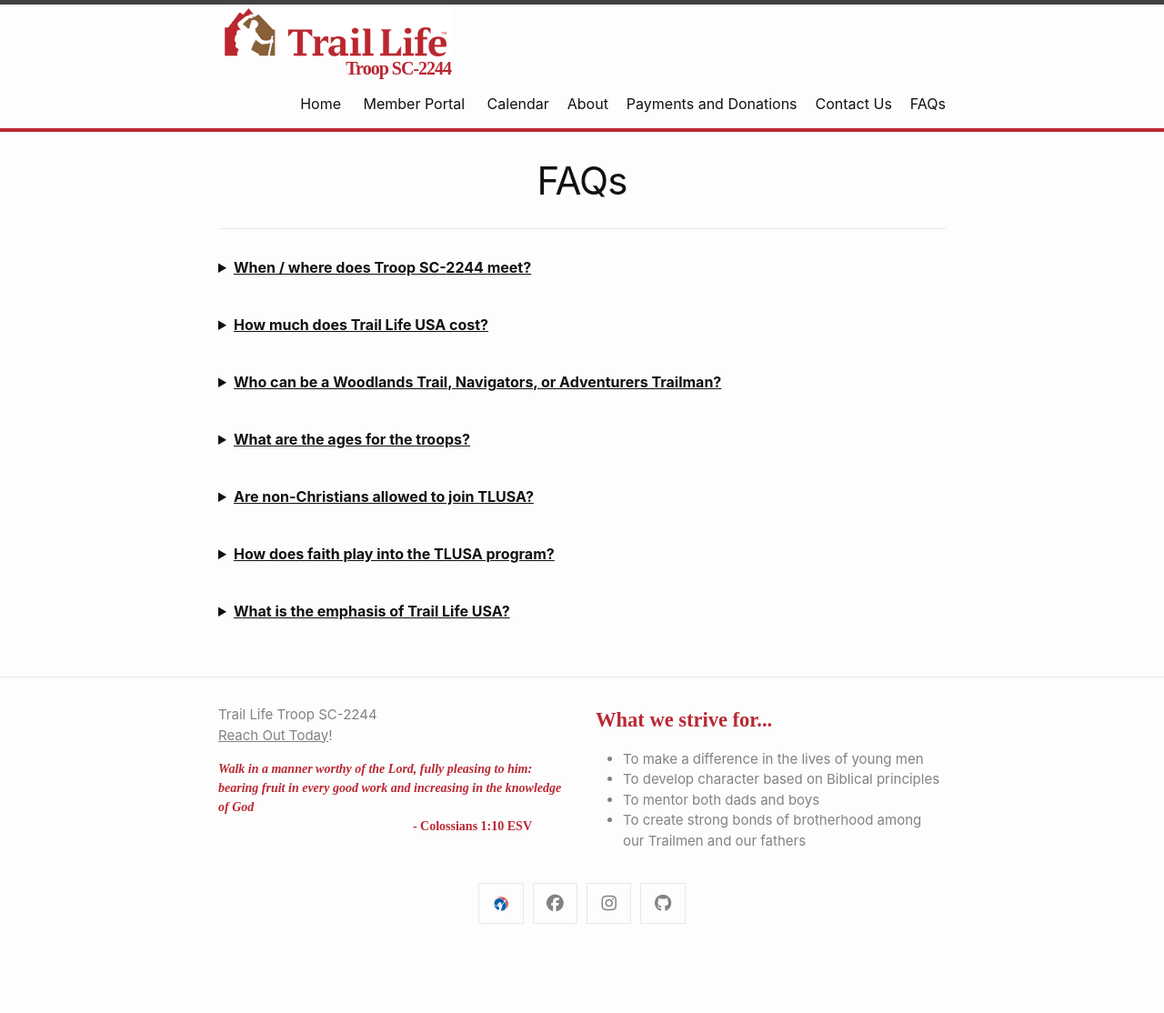
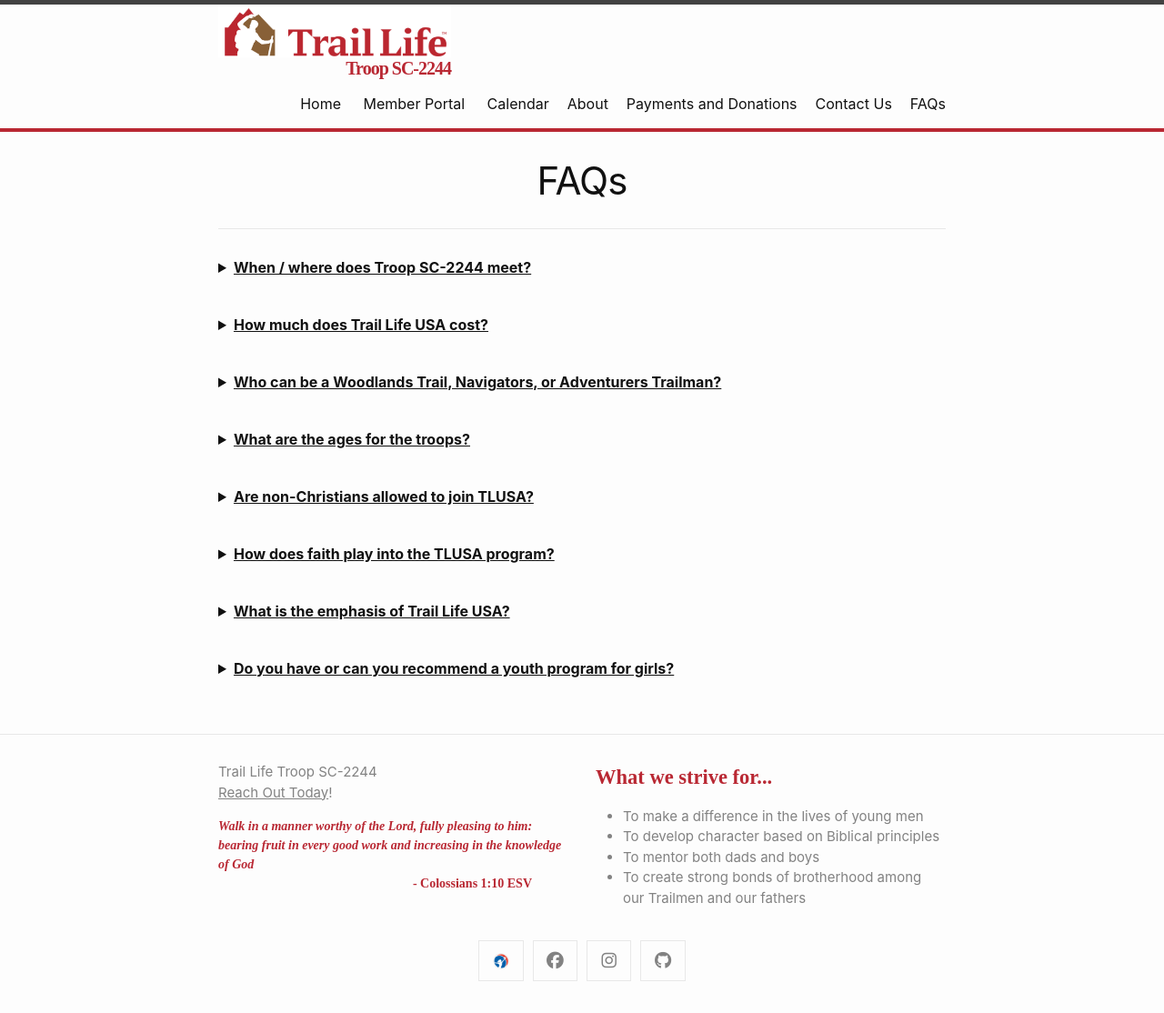
Before and after one commit to traillife-sc2244/traillife-sc2244.github.io, a Jekyll site: the page built from faq.md, in a window 1280 px wide. Shown: the whole page at 91% size. Built offline with Jekyll 4.4.1, drawn with Linux system fonts in a browser that asks for light colours; comment, search, counter and statistics services are not loaded; before the commit the page ends 1051 px from its top, so only the background shows below that.

Commit message:
susan changes - part 2

```diff
--- a/_sass/minima/custom-styles.scss
+++ b/_sass/minima/custom-styles.scss
@@ -128,6 +128,20 @@ a.blended-link:visited {
     text-decoration: none;
 }
 
+.link_button:visited {
+    color: #FFF;
+}
+
+a.faq:link a.faq:visited {
+    color: #000;
+}
+
+.faq-hr {
+    width: 50%;
+    text-align: left;
+    margin: 5px;
+}
+
 img.img_thumb {
     // width: 192px;
     height: 96px;
--- a/faq.md
+++ b/faq.md
@@ -7,32 +7,49 @@ order: 5
 
 <details>
 <summary><strong><u>When / where does Troop SC-2244 meet?</u></strong></summary>
-Troop SC-2244 is chartered with East Pickens Baptist Church, a Southern Baptist Church located on Gentry Memorial Hwy between Pickens and Easley, SC. <a href="https://www.eastpickens.org" target="_blank">EastPickens.org</a>
+Troop SC-2244 is chartered with <a href="https://www.eastpickens.org" target="_blank" class="faq">East Pickens Baptist Church</a>, a Southern Baptist Church located at 2244 Gentry Memorial Hwy between Pickens and Easley, SC. EastPickens.org
 <br /><br />
-The troop meets every Thursday night from 6:15 - 8:00 for regular troop meetings. During these meetings the trailmen participate in a devotional time and work towards earning branches or badges for the various troop levels through instructional and hands-on activities. Each second Thursday of the month the trailmen focus on the Worthy Life Award, the spiritual development component of Trail Life USA.
+The troop meets the 1<sup>st</sup>, 2<sup>nd</sup>, and 3<sup>rd</sup> Thursday nights from 6:15 - 8:00 for regular troop meetings throughout the Pickens County School Year. During these meetings the Trailmen participate in a devotional time and work toward earning branches or badges for the various troop levels through instructional and hands-on activities. Each third Thursday of the month the Trailmen focus on the Worthy Life Award, the spiritually-focused component of the Trail Life program.
 <br /><br />
-On certain dates throughout the program year the troop also holds Hit the Trail events. These events are typically off-campus and are posted on our calendar.
+On certain dates throughout the program year the Woodlands Trailmen (elementary age) hold Hit the Trail events specifically related to their branch work. These events are typically off-campus and are posted on our calendar.
 <br /><br />
-*Navigators and Adventurers continue to meet during the summer to work on badges. Woodland Trails meet throughout the school year but do not meet during summer months.
+Navigators and Adventurers also have periodic outings and special events that are more challenging than those experienced at the Woodlands level. Some provide an opportunity to fulfill the requirements of a specific badge, and some are just for fun!
+<br /><br />
+There are also three-day, area-wide camping events for Trailmen. “The Elements” is usually held in early November each year for the Navigators and Adventurers, and “The Woodlands Trail Junction” is held in late April for the Woodlands Trailmen. As part of the “boy-led troop” philosophy of Trail Life, the Navigators and Adventurers plan and execute “The Woodlands Trail Junction” with the guidance of the Area Adult Leadership.
+<br /><br />
+Finally, there are a couple of troop-wide campouts when the schedule allows. One is associated with a workday where our Trailmen participate in preparing the campus of East Pickens Baptist Church for the Easter season by helping with yard work or any other tasks assigned.
+<br /><br />
+Navigators and Adventurers may continue to meet during the summer to work on badges as the Trailmen determine.
 </details>
 
 <br />
 <details>
 <summary><strong><u>How much does Trail Life USA cost?</u></strong></summary>
-Yearly membership dues are about $30-40 per boy (set at the national level). This is paid directly to the national organization and covers liability insurance for the variety of activities we plan and host each year. The troop also has yearly dues of $25 per trailman, with a family max of $50 per year. Dues are required to be paid upon joining the troop.
-<br /><br />
-Yearly membership dues for registered adults are about $35-45 and include insurance coverage for events, a background check, and Child Protection Safety Training.  We do not require all parents to register in order for their boys to be in the troop, but in order to volunteer with the troop or serve in any leadership capacity they must go through this process. This is to further ensure the safety of every boy in the troop.
-<br /><br />
-In addition to membership fees, each troop member will need to purchase a uniform shirt, which is also available directly from TLUSA, at a cost of approx $50.  We do not ask you to do that until you have been able to attend a few meetings and are sure that TLUSA is a good fit for your son. We will also provide an opportunity to place your order in the fall as part of a large group order in order to reduce shipping costs.
-<br /><br />
-Visit <a href="https://traillifeconnect.com" target="_blank">Trail Life Connect</a> to register.<br />
-Visit the <a href="https://shop.traillifeusa.com/shop/uniforms/troop-uniform/" target="_blank">Trail Life Store</a> to purchase a uniform.
+<strong>COST OVERVIEW ESTIMATE (per Trailman):</strong>
+<ul>
+<li><strong>$&nbsp;&nbsp;42.27</strong> - National Membership Fee (annual)<sup><a href="#1" class="faq">1</a></sup></li>
+<li><strong>$&nbsp;&nbsp;25.00</strong> - Troop Dues (annual - capped at $50/family)<sup><a href="#2" class="faq">2</a></sup></li>
+<li><strong>$&nbsp;&nbsp;20.00</strong> - Handbook and Custom SC-2244 Troop Patch<sup><a href="#2" class="faq">2</a></sup></li>
+<li><strong>$&nbsp;&nbsp;68.18</strong> - Uniform Shirt, Patrol Loops, and Lanyard<sup><a href="#3" class="faq">3</a></sup></li>
+<hr class="faq-hr" />
+<li><strong>$155.45</strong> - First Year Costs per Trailman <strong><i>OR</i></strong></li>
+<li><strong>$&nbsp;&nbsp;67.27</strong> - Second Year Annual Costs per Trailman</li>
+</ul>
+<strong>REGISTERED ADULT FEE:</strong>
+<ul>
+<li><strong>$ 46.55</strong> - National Membership Fee (annual - includes background check)<sup><a href="#1" class="faq">1</a></sup></li>
+</ul>
+
+<span id="1"><strong>1.</strong> </span>Paid on the <a href="https://www.traillifeconnect.com/" target="_blank" class="faq">Trail Life Connect - Member Portal</a>.<br />
+<span id="2"><strong>2.</strong> </span>Please go to the <a href="../payments" class="faq">Payments page</a> and select "Pay Registration". The handbooks (Woodland Trail
+and Navigators/Adventurers) are only purchased once per program (2 total handbooks for the entire Trail Life program). The patch is a single time purchase to attach to the Trailman's uniform.<br />
+<span id="3"><strong>3.</strong> </span>Purchased on the <a href="https://shop.traillifeusa.com/" target="_blank" class="faq">Trail Life Shop</a>.<br />
 </details>
 
 <br />
 <details>
 <summary><strong><u>Who can be a Woodlands Trail, Navigators, or Adventurers Trailman?</u></strong></summary>
-All boys, ages 5 through 17, are welcome irrespective of religion, race, national origin, or socio-economic status. We welcome boys whose parents are seeking a faith-based outdoor adventure program that places an emphasis on character development, leadership, and moral purity, and who aspire to live in accordance with the values expressed in the Motto and Oath.
+All boys, ages 5 through 17, are welcome regardless of religion, race, national origin, or socio-economic status. We welcome boys whose parents are seeking a faith-based outdoor adventure program that places an emphasis on character development, leadership, and moral purity, and who aspire to live in accordance with the values expressed in the Motto and Oath.
 </details>
 
 <br />
@@ -40,15 +57,16 @@ All boys, ages 5 through 17, are welcome irrespective of religion, race, nationa
 <summary><strong><u>What are the ages for the troops?</u></strong></summary>
 <strong>Foxes:</strong> Kindergarten and at least 5 years old by October 31st
 <br /><br />
-<strong>Hawks:</strong> 2nd Grade and at least 7 years old by October 31st
+<strong>Hawks:</strong> 2<sup>nd</sup> and 3<sup>rd</sup> Graders
 <br /><br />
-<strong>Mountain Lions:</strong> 4th Grade and at least 9 years old by October 31st
+<strong>Mountain Lions:</strong> 4<sup>th</sup> and 5<sup>th</sup> Graders
 <br /><br />
-<strong>Navigators:</strong> 6th Grade and at least 11 years old by October 31st
+<strong>Navigators:</strong> 6<sup>th</sup>, 7<sup>th</sup>, and 8<sup>th</sup> Graders
 <br /><br />
-<strong>Adventurers:</strong> 9th Grade and at least 14 years old by October 31st, till the 18th birthday
+<strong>Adventurers:</strong> 9<sup>th</sup> - 12<sup>th</sup> Grade. However, once a Trailman turns 18, he is no longer
+able to be an Adventurer, even if he has not yet graduated high school.
 <br /><br />
-<strong>Guidon Unit:</strong>  young adults ages 18-25 years old
+<strong>Guidon Unit:</strong> Young adults ages 18-25 years old
 <br /><br />
 <em>*Exceptions to the above requirements may be made on a case-by-case basis by consensus of the Troop Committee.</em>
 </details>
@@ -56,7 +74,7 @@ All boys, ages 5 through 17, are welcome irrespective of religion, race, nationa
 <br />
 <details>
 <summary><strong><u>Are non-Christians allowed to join TLUSA?</u></strong></summary>
-Our Member policy allows for boys of any faith (or no faith at all) to participate in the program of Trail Life USA.
+Our Member Policy allows for boys of any faith (or no faith at all) to participate in the program of Trail Life USA.
 <br /><br />
 Local Charter Organizations satisfy the specific ministry goals of their church or organization. In some cases, that may be as an outreach ministry to boys in the community. In other cases, that may be as an in-reach ministry specifically to minister to the families or members of the local church or organization. Therefore, individual Charter Organizations may have more specific membership requirements that limit Troop membership to boys of a certain faith or membership in a certain organization.
 </details>
@@ -64,7 +82,7 @@ Local Charter Organizations satisfy the specific ministry goals of their church
 <br />
 <details>
 <summary><strong><u>How does faith play into the TLUSA program?</u></strong></summary>
-As a Christ-centered organization, our faith is woven throughout the program without being necessarily “religious” or “churchy.” From faith-building options in the advancement program, outdoor worship, to more in-depth discipleship opportunities, adult and youth members receive biblical instruction and training in biblical faith. As iron sharpens iron, so too will boys sharpen the faith of their peers. Adult Christian leaders will guide youth in the development of their faith and moral decision-making, as well as sharpen the faith of their adult peers.
+As a Christ-centered organization, our faith is woven throughout the program without being necessarily “religious” or “churchy.” From faith-building options in the advancement program, outdoor worship, as well as more in-depth discipleship opportunities, adult and youth members receive biblical instruction and training in biblical faith. As iron sharpens iron, so too will boys sharpen the faith of their peers. Adult Christian leaders will guide youth in the development of their faith and moral decision-making, as well as sharpen the faith of their adult peers.
 </details>
 
 <br />
@@ -72,3 +90,13 @@ As a Christ-centered organization, our faith is woven throughout the program wit
 <summary><strong><u>What is the emphasis of Trail Life USA?</u></strong></summary>
 Trail Life USA has 6 Program Emphases: Wisdom, Heritage, Teamwork, Leadership, Character, and Faith. Our program components support youth development, understanding, and practical experiences in these key areas.
 </details>
+
+<br />
+<details>
+<summary><strong><u>Do you have or can you recommend a youth program for girls?</u></strong></summary>
+We recommend our sister program, the American Heritage Girls (AHG).
+<br /><br />
+<a href="https://www.eastpickens.org" target="_blank" class="faq">East Pickens Baptist Church</a> also hosts an AHG troop (SC-4224) that meets the 1<sup>st</sup> and 3<sup>rd</sup> Thursday nights at the same time and location as Trail Life.
+<br /><br />
+You can find more about troop SC-4224 at <a href="https://www.ahg4224.com" target="_blank" class="faq">AHG4224.com</a> or the national AHG program at <a href="https://americanheritagegirls.org/" target="_blank" class="faq">AmericanHeritageGirls.org</a>.
+</details>
```
Also changed, not shown: contact.md (+1 -1 lines), payments.md (+4 -4 lines).
